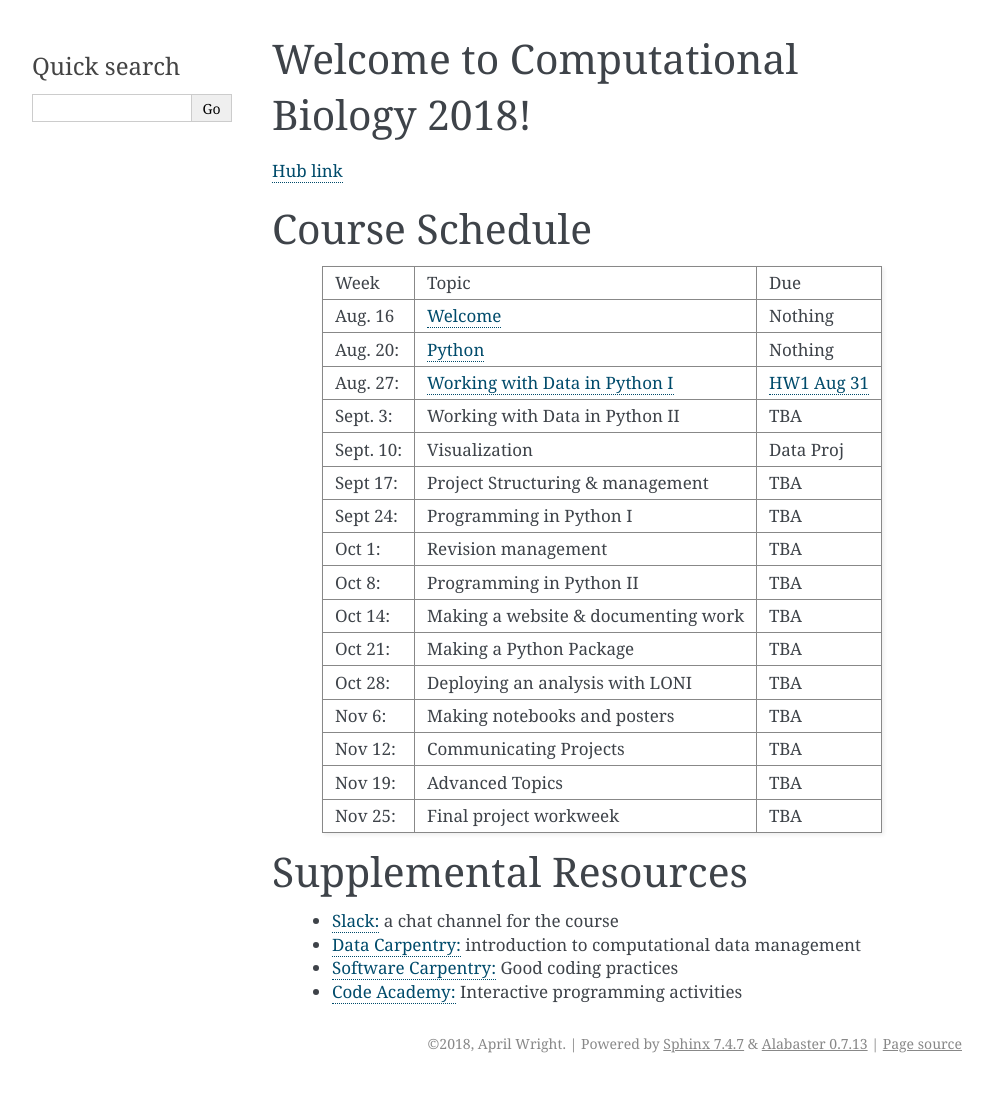
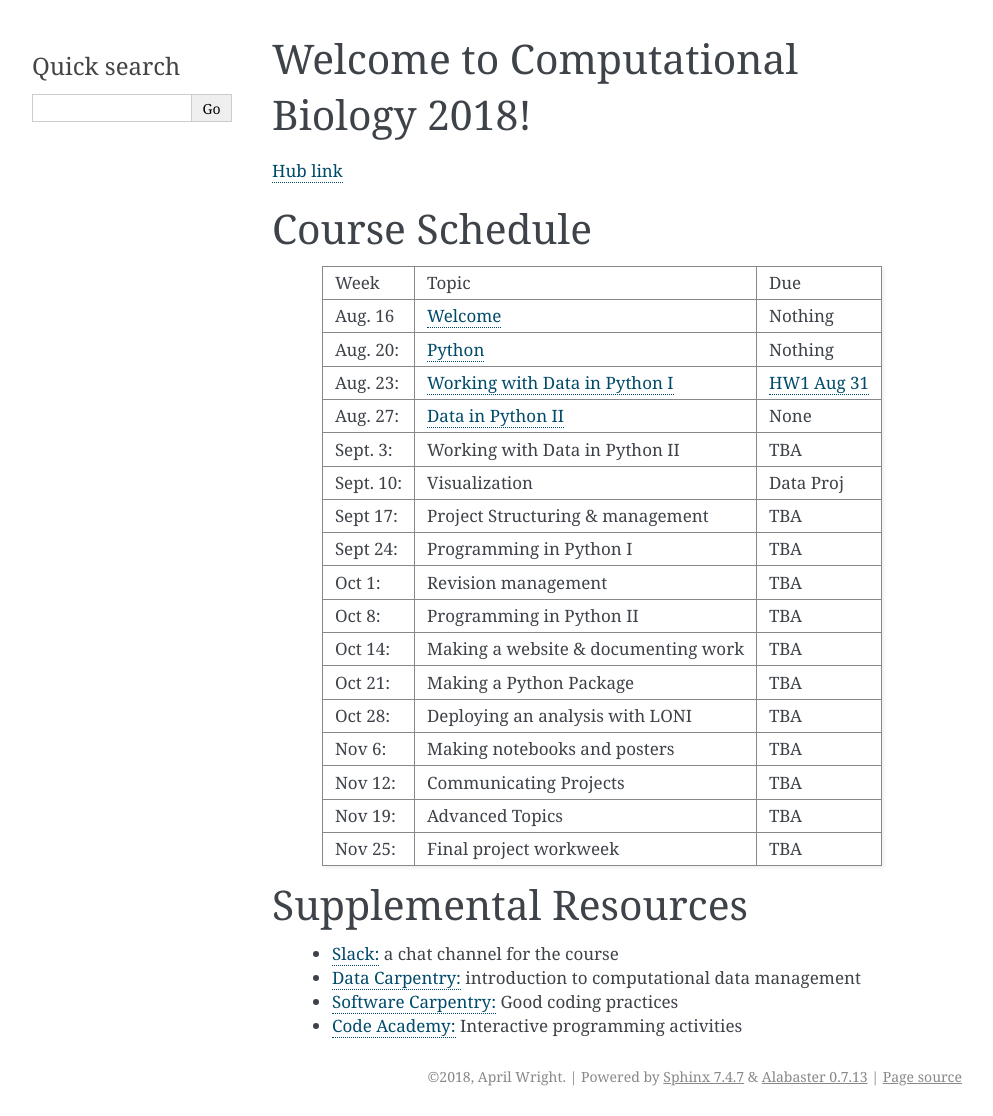
Before and after one commit to wrightaprilm/CompBio2018, a Sphinx documentation site: the page built from docs/index.rst, in a window 1280 px wide. Shown: the whole page, without its empty margins (148-1141 px from the left). Built offline with Sphinx 7.4.7, drawn with Linux system fonts in a browser that asks for light colours; before the commit the page ends 1083 px from its top, so only the background shows below that.

Commit message:
update notebooks

```diff
--- a/docs/index.rst
+++ b/docs/index.rst
@@ -23,7 +23,9 @@ Course Schedule
 +------------+----------------------------------------------------------+-------------------------------------------+
 | Aug. 20:   | `Python <https://goo.gl/EXG4DB>`_                        | Nothing                                   |
 +------------+----------------------------------------------------------+-------------------------------------------+
-| Aug. 27:   | `Working with Data in Python I <https://goo.gl/Le2Xsq>`_ | `HW1 Aug 31 <https://goo.gl/VxHHj7>`_     |
+| Aug. 23:   | `Working with Data in Python I <https://goo.gl/Le2Xsq>`_ | `HW1 Aug 31 <https://goo.gl/VxHHj7>`_     |
++------------+----------------------------------------------------------+-------------------------------------------+
+| Aug. 27:   | `Data in Python II <https://goo.gl/Le2Xsq>`_             | None                                      |
 +------------+----------------------------------------------------------+-------------------------------------------+
 | Sept. 3:   |	Working with Data in Python II                          | TBA                                       |
 +------------+----------------------------------------------------------+-------------------------------------------+
```
Also changed, not shown: 6 other files.
